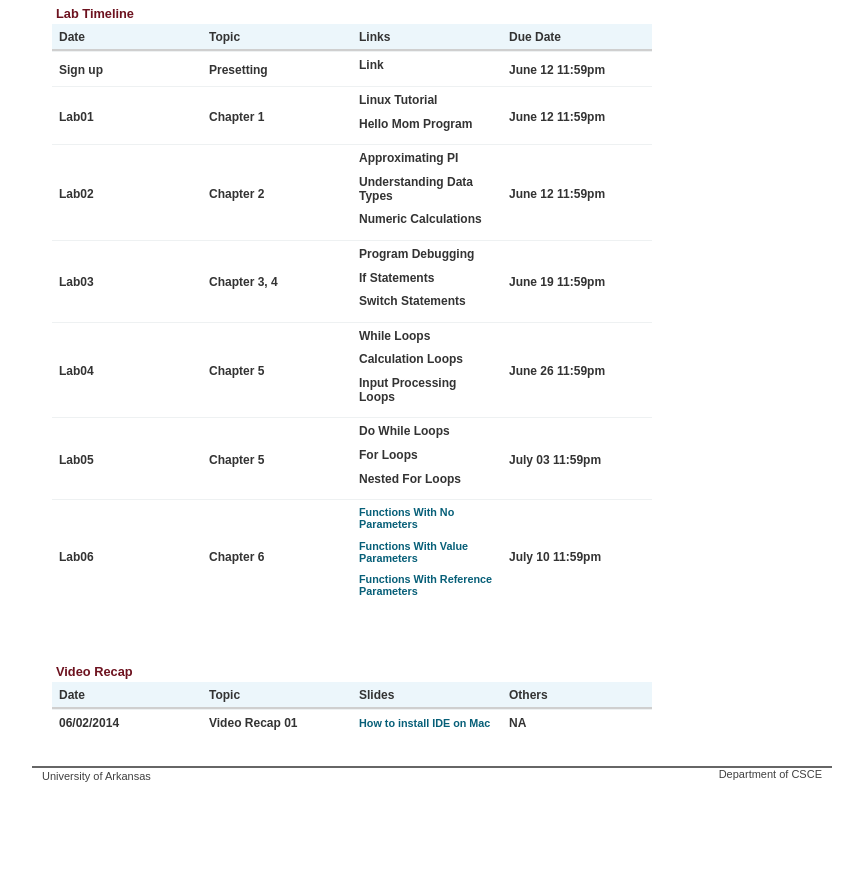
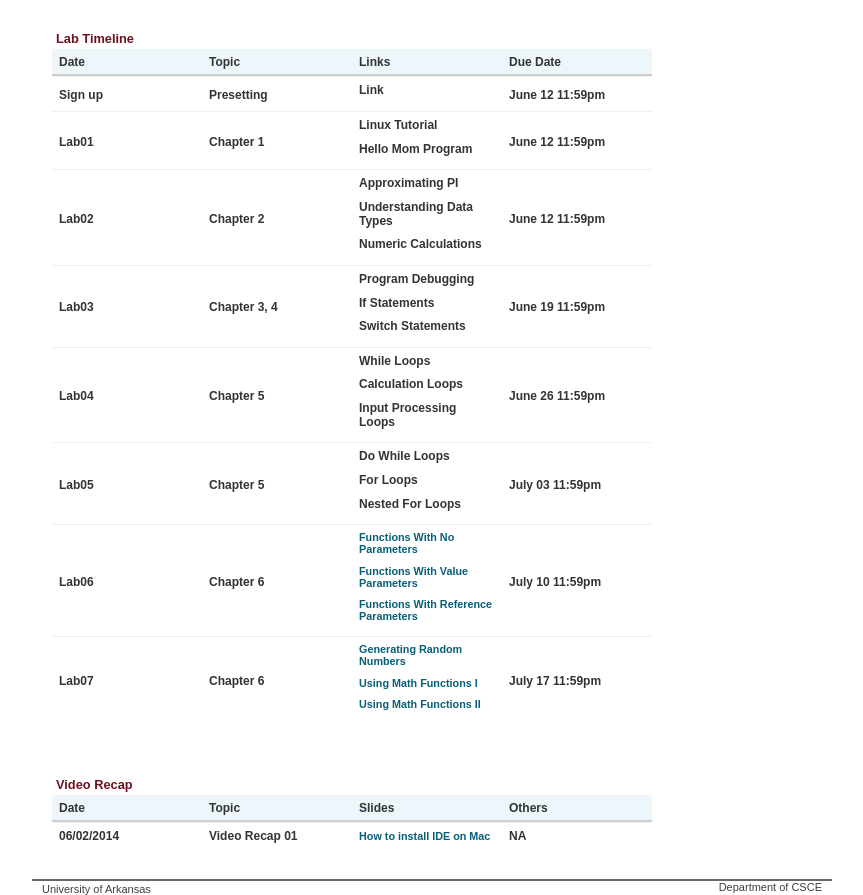
Before and after one commit to masson2013/CSCE2004, a plain HTML site: page schedule.html in a window 1280 px wide. Shown: the part 508-1403 px from the top of the page, without its empty margins (208-1071 px from the left). Before the commit the page ends 1290 px from the top, so only its background shows below. Drawn offline with Linux system fonts and the light colour scheme.

Commit message:
update new lab new home 4

```diff
--- a/schedule.html
+++ b/schedule.html
@@ -99,7 +99,7 @@
 				</td>
 				<td><b>Array</b></td>
 			</tr>
-<!--
+
 			<tr>
 				<td><b>Week07       	</b></td>
 				<td><b>Chapter 5.11, 12	</b></td>
@@ -108,7 +108,7 @@
 				</td>
 				<td><b>File I/O</b></td>
 			</tr>
-
+<!--
 			<tr>
 				<td><b>Week08       	</b></td>
 				<td><b>Chapter 13		</b></td>
@@ -229,6 +229,17 @@
 				<td><b>July 10 11:59pm</b></td>
 			</tr>
 
+        	<tr>
+				<td><b>Lab07	</b></td>
+				<td><b>Chapter 6</b></td>
+				<td>
+					<a href="http://uaf49268.ddns.uark.edu/~jgauch/csce2004/labs/lab6a/index.html"><b>Generating Random Numbers				</b></a><p></p>
+					<a href="http://uaf49268.ddns.uark.edu/~jgauch/csce2004/labs/lab6b/index.html"><b>Using Math Functions I	  			</b></a><p></p>
+					<a href="http://uaf49268.ddns.uark.edu/~jgauch/csce2004/labs/lab6c/index.html"><b>Using Math Functions II 				</b></a><p></p>
+				</td>
+				<td><b>July 17 11:59pm</b></td>
+			</tr>
+
      	</tbody></table>
 		</div>
 
```
Also changed, not shown: index.html (+1 -0 lines), problemsets.html (+9 -0 lines).
